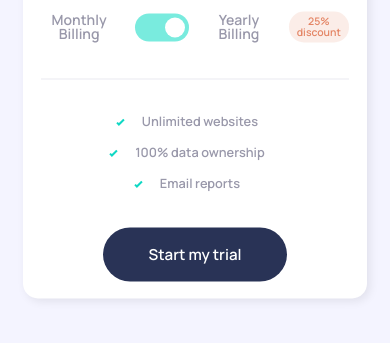
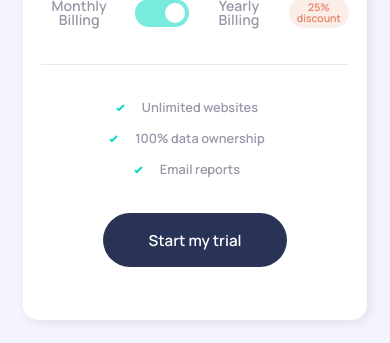
Before and after one commit to borghiandrey/interactive-pricing-component, a plain HTML site: page index.html in a window 390 px wide. Shown: the part 508-851 px from the top of the page. Drawn offline with Linux system fonts and the light colour scheme.

Commit message:
Mobile changes

```diff
--- a/style.scss
+++ b/style.scss
@@ -75,13 +75,10 @@ main {
 }
 
 .container {
-  position: absolute;
-  top: 50%;
-  left: 50%;
-  transform: translate(-50%, -50%);
   padding: 1.3rem;
   width: 100%;
-  min-width: 375px;
+  min-width: 320px;
+  margin: 0 auto;
   background-image: url(../../images/pattern-circles.svg);
   background-repeat: no-repeat;
   background-position-x: 50%;
@@ -112,6 +109,7 @@ main {
   .content {
     border-radius: 15px;
     padding: 2rem 1rem;
+    padding-bottom: 4rem;
     background-color: #fff;
     min-width: calc(768px-2.6rem);
     box-shadow: 3px 3px 10px rgba($color: #000000, $alpha: 0.08);
@@ -203,9 +201,13 @@ main {
 
     .billingContainer {
       display: flex;
-      justify-content: flex-end;
+      justify-content: center;
       align-items: center;
       margin-bottom: 2rem;
+
+      @media (min-width: 570px) {
+        justify-content: flex-end;
+      }
 
       .switchContainer {
 
@@ -265,8 +267,12 @@ main {
 
       .monthly, .yearly {
         p {
-          font-size: 0.78rem;
+          font-size: 0.65rem;
           color: $lightFont;
+
+          @media (min-width: 375px) {
+            font-size: 0.78rem;
+          }
         }
       }
 
```
Also changed, not shown: dist/css/style.css, 1 other file.
